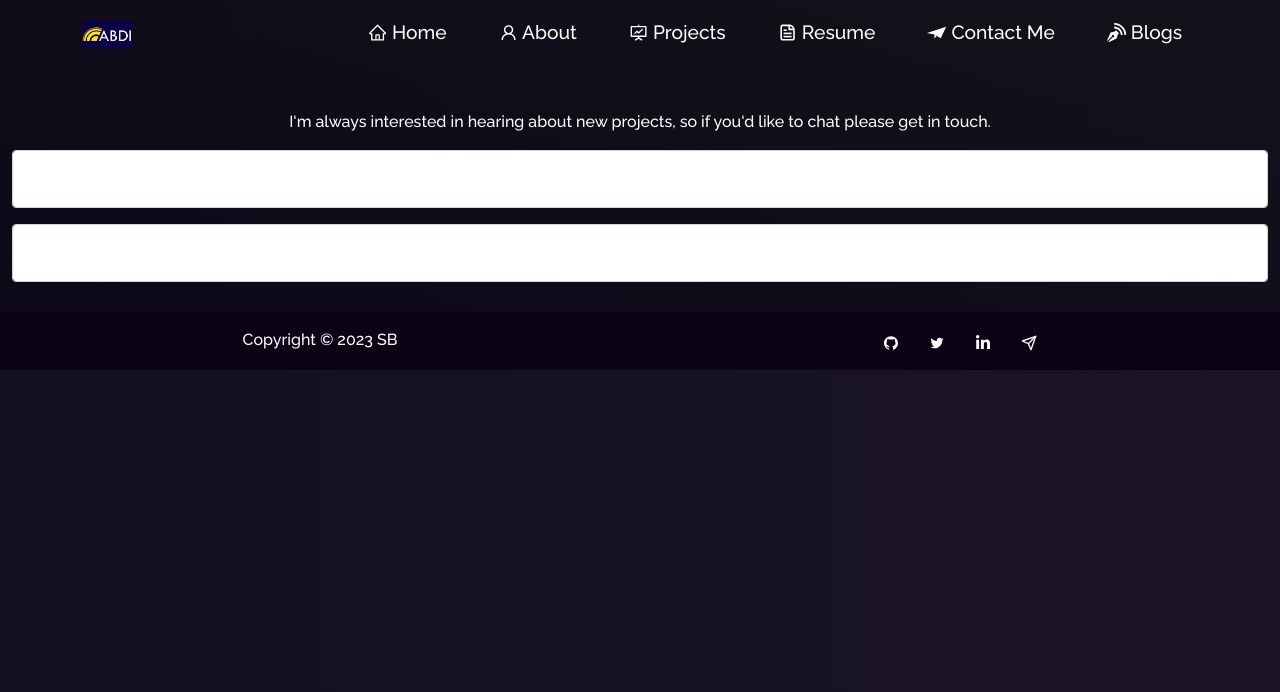
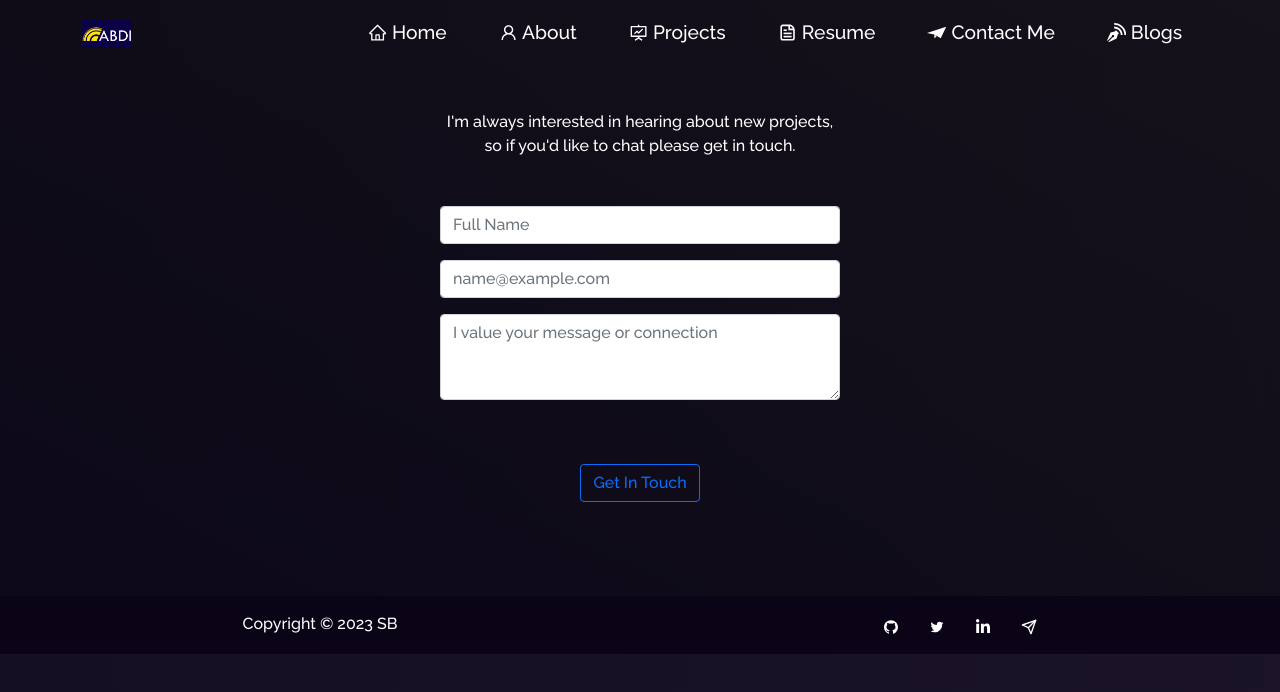
Before and after one commit to Lul-Abdifan/Portoflio, a React (Create React App) app: page /contact in a window 1280 px wide. Shown: the top 692 px of the page. Built offline with nearby package versions, Linux system fonts and the light colour scheme.

Commit message:
Add Contact me Form

```diff
--- a/src/components/ContactMe.js
+++ b/src/components/ContactMe.js
@@ -1,6 +1,5 @@
 import { Container } from "react-bootstrap";
-import FloatingLabel from 'react-bootstrap/FloatingLabel';
-import Form from 'react-bootstrap/Form';
+import Button from 'react-bootstrap/Button';import Form from 'react-bootstrap/Form';
 const ContactMe = () => {
     return (
     <div>
@@ -8,20 +7,23 @@ const ContactMe = () => {
 
 
         <p >
-   I'm always interested in hearing about new projects,
+   I'm always interested in hearing about new projects, <br/>
     so if you'd like to chat please get in touch.
    </p>
-   <FloatingLabel
-        controlId="floatingInput"
-        label="Email address"
-        className="mb-3"
-      >
-        <Form.Control type="email" placeholder="name@example.com" />
-      </FloatingLabel>
-      <FloatingLabel controlId="floatingPassword" label="Password">
-        <Form.Control type="password" placeholder="Password" />
-      </FloatingLabel>
-
+<div className="d-flex justify-content-center">
+ <Form className="m-3">
+ <Form.Group className="m-3" controlId="exampleForm.ControlInput1">
+        <Form.Control type="text" placeholder="Full Name" className="custom-input"/>
+      </Form.Group>
+      <Form.Group className="m-3" controlId="exampleForm.ControlInput1">
+        <Form.Control type="email" placeholder="name@example.com" className="custom-input"/>
+      </Form.Group>
+      <Form.Group className="m-3 custom-input" controlId="exampleForm.ControlTextarea1">
+        <Form.Control as="textarea" rows={3}  placeholder="I value your message or connection"/>
+      </Form.Group>
+         <Button className="m-5" variant="outline-primary">Get In Touch</Button>{' '}
+    </Form>
+</div>
         </Container>
 
     </div> );
--- a/src/style.css
+++ b/src/style.css
@@ -565,6 +565,7 @@ button:focus {
   transition: all 0.4s ease 0s !important;
 }
 
+
 @media (max-width: 767px) {
   .tech-icons {
     margin: 10px !important;
@@ -719,25 +720,9 @@ button:focus {
     transform: scale(1);
   }
 }
-
-.fork-btn {
-  font-size: 1.1em !important;
-  padding-top: 10px !important;
+/* contact user */
+.custom-input{
+width: 400px;
+  display: flex !important;
+  justify-content: center;
 }
-
-.fork-btn-inner {
-  line-height: 1.4em !important;
-  background-color: #934cce5e !important;
-  padding: 0.25rem 1.1rem !important;
-  vertical-align: middle !important;
-  text-align: center !important;
-}
-
-.fork-btn-inner:hover {
-  transform: translateY(-2px) !important;
-  background-color: #a24dd386 !important;
-  border-color: #a24dd386 !important;
-}
-.fork-btn-inner::after {
-  display: none !important;
-}
```
